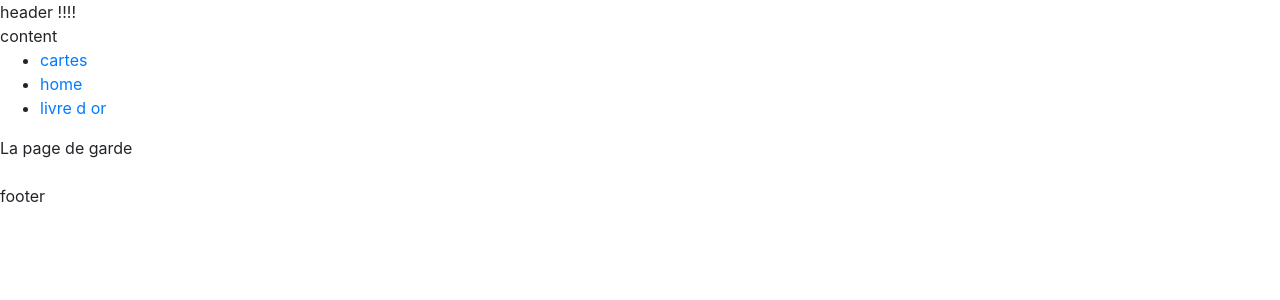
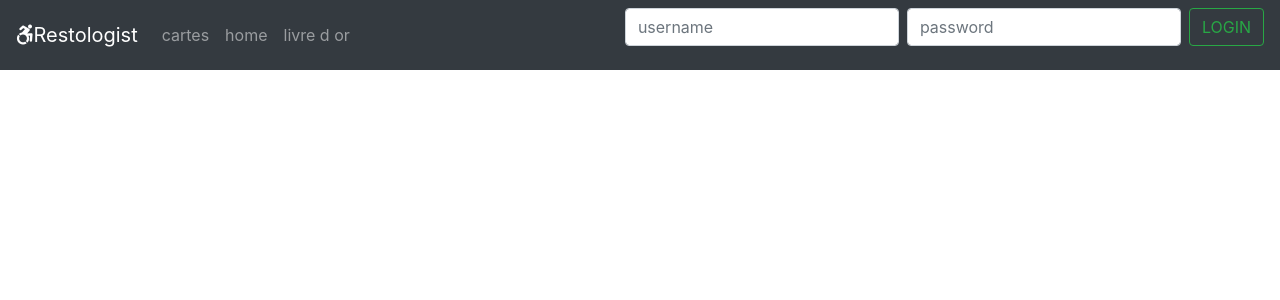
Before and after one commit to nekroilus/junky, a PHP site: page / in a window 1280 px wide. Shown: the top 300 px of the page. Run offline with PHP 8.4, Linux system fonts and the light colour scheme; some libraries are stand-ins or nearby versions.

Commit message:
design de la navbar

```diff
--- a/template/content.php
+++ b/template/content.php
@@ -1,11 +1,15 @@
+<body>
+	<header>
+		<?php include('navbar.php'); ?>
+
+	</header>
 
 <?php
-echo "content";
-echo "<br>";
-include('navbar.php');
+
 //redirection vers la page home quand URI == /
 $_SERVER['REQUEST_URI'] = ($_SERVER['REQUEST_URI'] === "/")?"/home":$_SERVER['REQUEST_URI'];
 
 include("contents". DIRECTORY_SEPARATOR . str_replace("/","",$_SERVER['REQUEST_URI']) . ".php");
 
-echo "<br>";
+?>
+</body>
--- a/template/header.php
+++ b/template/header.php
@@ -1,10 +1,11 @@
 <html>
-	<header>
-	<link rel="stylesheet" href="https://stackpath.bootstrapcdn.com/bootstrap/4.1.0/css/bootstrap.min.css" integrity="sha384-9gVQ4dYFwwWSjIDZnLEWnxCjeSWFphJiwGPXr1jddIhOegiu1FwO5qRGvFXOdJZ4" crossorigin="anonymous">
-	<script src="https://code.jquery.com/jquery-3.3.1.slim.min.js" integrity="sha384-q8i/X+965DzO0rT7abK41JStQIAqVgRVzpbzo5smXKp4YfRvH+8abtTE1Pi6jizo" crossorigin="anonymous"></script>
-	<script src="https://cdnjs.cloudflare.com/ajax/libs/popper.js/1.14.0/umd/popper.min.js" integrity="sha384-cs/chFZiN24E4KMATLdqdvsezGxaGsi4hLGOzlXwp5UZB1LY//20VyM2taTB4QvJ" crossorigin="anonymous"></script>
-	<script src="https://stackpath.bootstrapcdn.com/bootstrap/4.1.0/js/bootstrap.min.js" integrity="sha384-uefMccjFJAIv6A+rW+L4AHf99KvxDjWSu1z9VI8SKNVmz4sk7buKt/6v9KI65qnm" crossorigin="anonymous"></script>
-	</header>
+	<head>
+		<link rel="stylesheet" href="https://use.fontawesome.com/releases/v5.0.12/css/all.css" integrity="sha384-G0fIWCsCzJIMAVNQPfjH08cyYaUtMwjJwqiRKxxE/rx96Uroj1BtIQ6MLJuheaO9" crossorigin="anonymous">
+		<link rel="stylesheet" href="https://stackpath.bootstrapcdn.com/bootstrap/4.1.0/css/bootstrap.min.css" integrity="sha384-9gVQ4dYFwwWSjIDZnLEWnxCjeSWFphJiwGPXr1jddIhOegiu1FwO5qRGvFXOdJZ4" crossorigin="anonymous">
+		<script src="https://code.jquery.com/jquery-3.3.1.slim.min.js" integrity="sha384-q8i/X+965DzO0rT7abK41JStQIAqVgRVzpbzo5smXKp4YfRvH+8abtTE1Pi6jizo" crossorigin="anonymous"></script>
+		<script src="https://cdnjs.cloudflare.com/ajax/libs/popper.js/1.14.0/umd/popper.min.js" integrity="sha384-cs/chFZiN24E4KMATLdqdvsezGxaGsi4hLGOzlXwp5UZB1LY//20VyM2taTB4QvJ" crossorigin="anonymous"></script>
+		<script src="https://stackpath.bootstrapcdn.com/bootstrap/4.1.0/js/bootstrap.min.js" integrity="sha384-uefMccjFJAIv6A+rW+L4AHf99KvxDjWSu1z9VI8SKNVmz4sk7buKt/6v9KI65qnm" crossorigin="anonymous"></script>
+	</head>
 
 
 <?php
--- a/template/navbar.php
+++ b/template/navbar.php
@@ -7,17 +7,25 @@
 	$files = scandir($linkPath);
 ?>
 
-	<nav>
-		<ul>
+	<nav class="navbar navbar-expand-md navbar-dark fixed-top bg-dark">
+		<div class="navbar-brand"><i class="fab fa-accessible-icon"></i>Restologist</div>
+		<div class="collapse navbar-collapse" id="navbarCollapse">
+		<ul class="navbar-nav mr-auto">
 <?php
 foreach($files as $file){
 	if(is_file($linkPath . $file)){
 		$f = substr($file,0,strpos($file,".php"));
-			echo "<li><a href='/" . $f . "'>" . str_replace("_"," ",$f) . "</a></li>";
+		echo "<li class='nav-item'><a class='nav-link' href='/" . $f . "'>" . str_replace("_"," ",$f) . "</a></li>";
 	}
 }
 
 ?>
 		</ul>
+		<form class="form-inline mt-3 mt-md-0">
+			<input class="form-control mr-sm-2" type="text" placeholder="username">
+			<input class="form-control mr-sm-2" type="password" placeholder="password">
+			<button class="btn btn-outline-success my-2 my-sm-0">LOGIN</button>
+		</form>
+		</div>
 	</nav>
 	<?php
```
Lines whose indentation alone changed are shown as unchanged.
